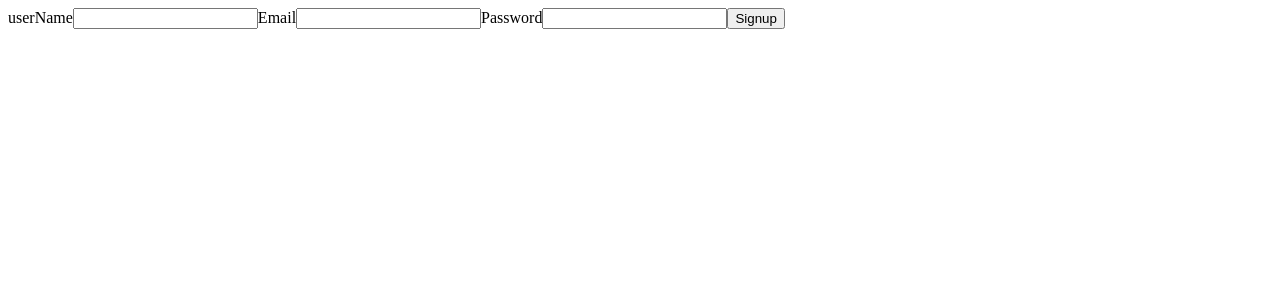
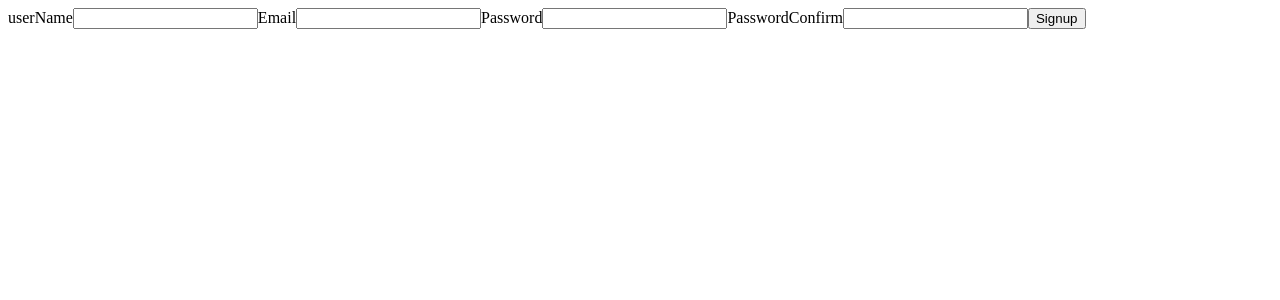
Before and after one commit to Abolfazl181920/Fullstack_Ecommerce, a React (Vite) app in the folder client/: page / in a window 1280 px wide. Shown: the top 300 px of the page. Built offline with nearby package versions, Linux system fonts and the light colour scheme.

Commit message:
[ hook ]: add password confirmation to form!

```diff
--- a/client/src/hooks/useValidation.jsx
+++ b/client/src/hooks/useValidation.jsx
@@ -7,6 +7,7 @@ const useValidation = (initialValues) => {
     yup.object().shape({
       email: yup.string().email('Invalid email address').required('Email is required'),
       password: yup.string().min(8).max(20).required('password is required'),
+      passwordconfirm: yup.string().oneOf([yup.ref('password'), null], 'Passwords must match').required('confirm password is required'),
       username: yup.string().min(2).max(50).required('username is required')
     })
   )
--- a/client/src/pages/Signup.jsx
+++ b/client/src/pages/Signup.jsx
@@ -2,8 +2,8 @@ import { useNavigate } from 'react-router-dom'
 import useValidation from '../hooks/useValidation'
 
 const Signup = () => {
-  const { formik } = useValidation({ email: '', password: '', username: '' })
 
+  const { formik } = useValidation({ email: '', password: '', passwordconfirm: '', username: '' })
   const redirect = useNavigate()
 
   const handleSubmit = (event) => {
@@ -11,7 +11,6 @@ const Signup = () => {
 
     if (formik.isValid) {
       redirect("/dashboard")
-      alert('s')
     }
   }
 
@@ -56,6 +55,19 @@ const Signup = () => {
         <div>{formik.errors.password}</div>
       ) : null}
 
+      <label htmlFor="passwordconfirm">PasswordConfirm</label>
+      <input
+        id="passwordconfirm"
+        name="passwordconfirm"
+        type="password"
+        onChange={formik.handleChange}
+        onBlur={formik.handleBlur}
+        value={formik.values.passwordconfirm}
+      />
+      {formik.touched.passwordconfirm && formik.errors.passwordconfirm ? (
+        <div>{formik.errors.passwordconfirm}</div>
+      ) : null}
+
       <button type="submit">Signup</button>
     </form>
   )
```
